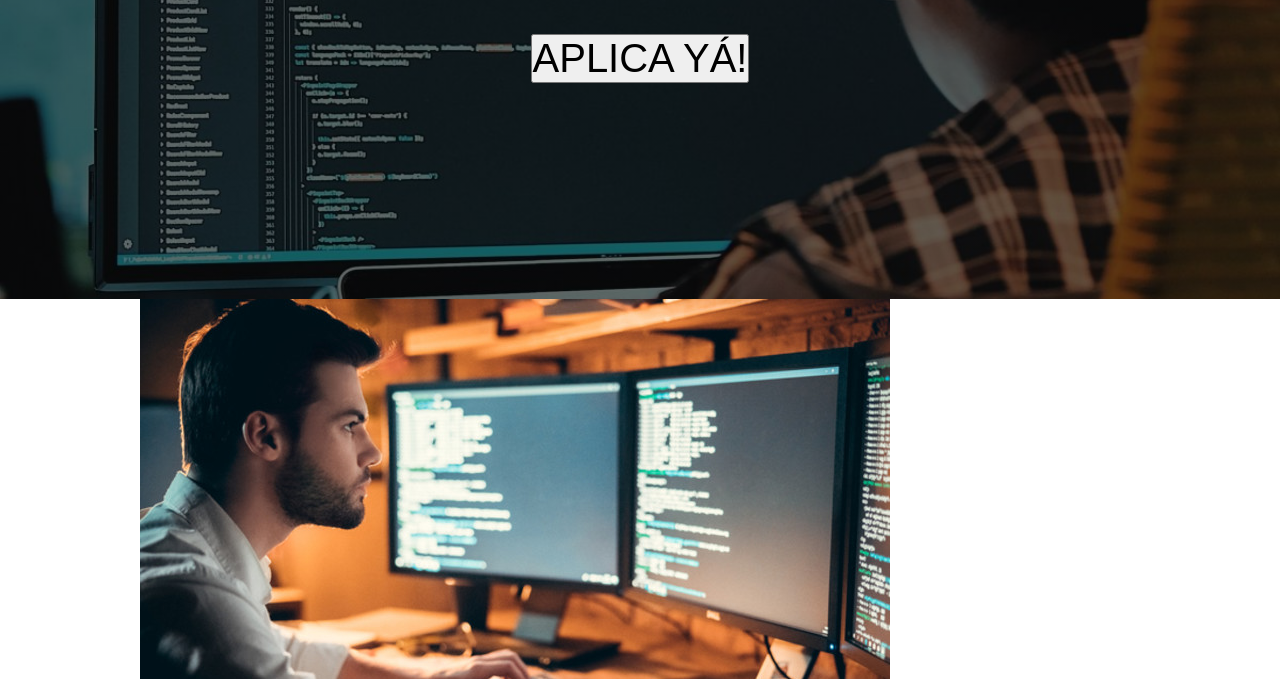
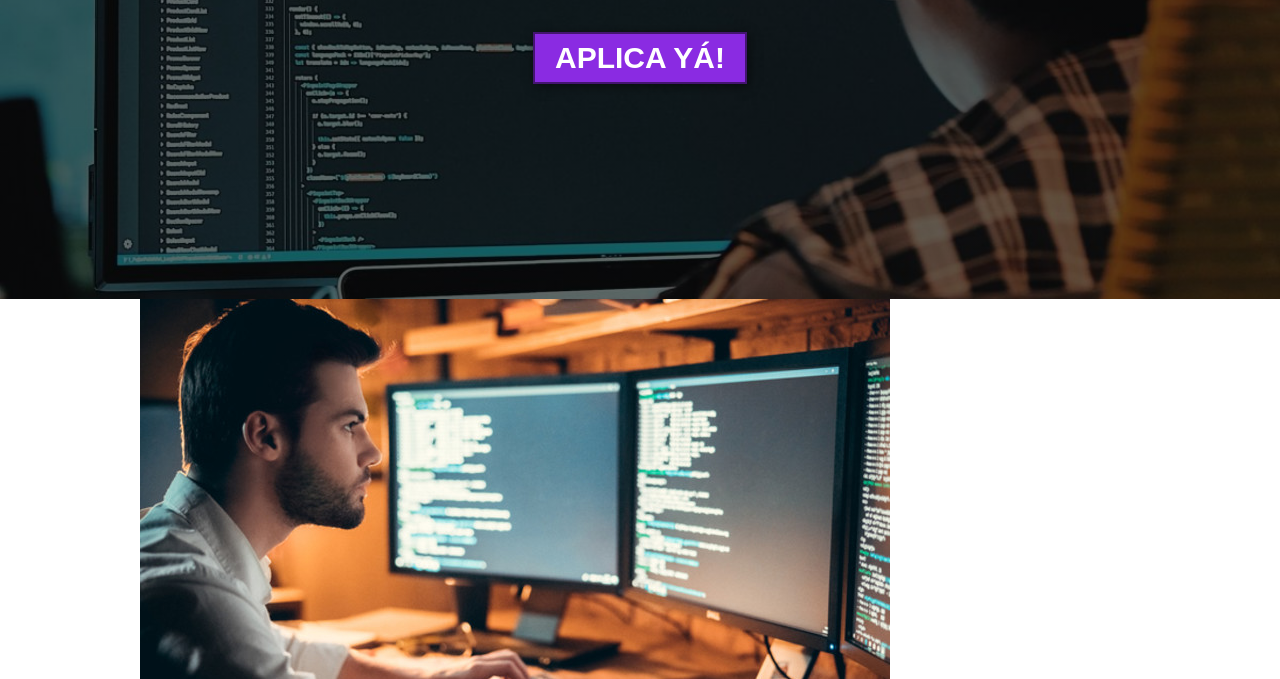
Before and after one commit to SamuelMunoz28/Pagina-Web-Programa-Ya, a plain HTML site: page index.html in a window 1280 px wide. Shown: the part 421-1100 px from the top of the page. Drawn offline with Linux system fonts and the light colour scheme.

Commit message:
Section-Aprende-programar-finalizado

```diff
--- a/index.html
+++ b/index.html
@@ -80,12 +80,20 @@
             font-size: 80px;
             text-align: center;
         }
+        .button-class{
+            padding: 7px 20px;
+            font-size: 30px;
+            font-weight: bold;
+            color:white;
+            margin-top: 50px;
+            border: 2px solid rgba(0,0,0,0.5);
+            box-shadow: 2px 2px 10px rgba(0,0,0,0.5);
+            background-color: blueviolet;
+        }
+        .button-class:hover{
+            background-color: orangered;
+        }
 
-        .section-imagen>button{
-            font-size: 40px;
-            margin-top: 50px;
-
-        }
 
     </style>
 </head>
```
